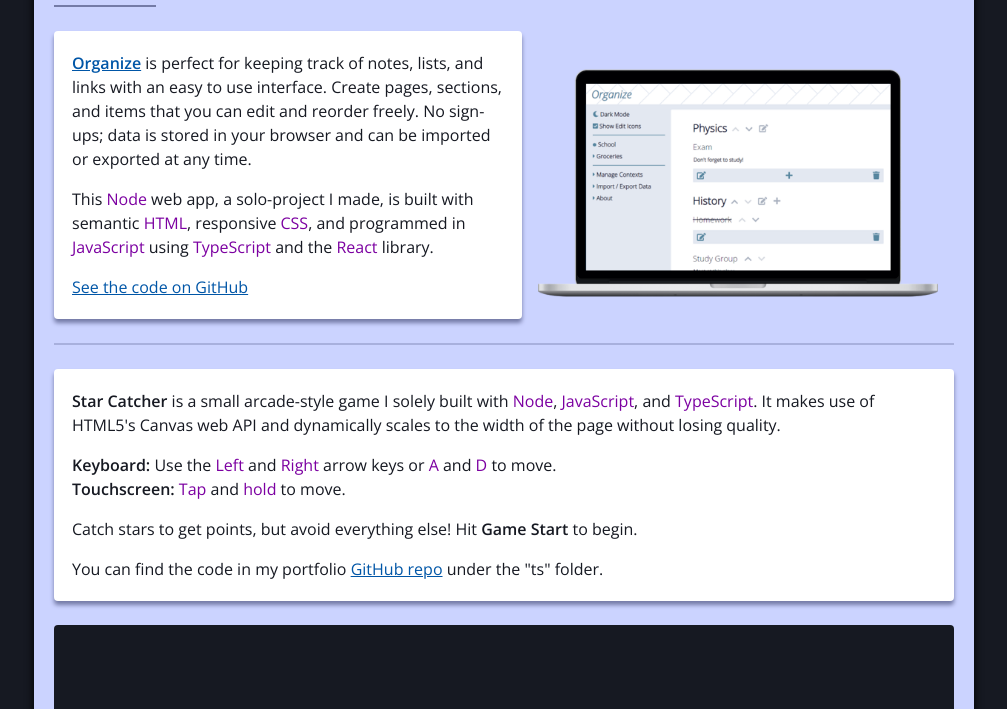
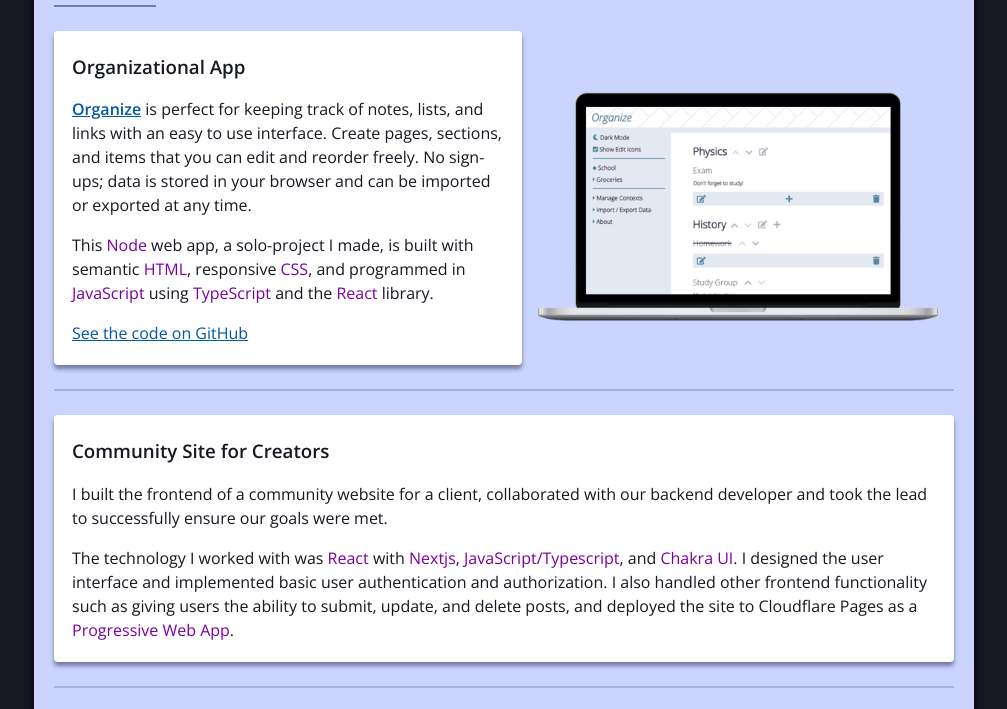
Before and after one commit to wqgc/wqgc.github.io, a website: page index.html in a window 1280 px wide. Shown: the part 598-1307 px from the top of the page, without its empty margins (136-1143 px from the left). Drawn offline with nearby package versions, Linux system fonts and the light colour scheme.

Commit message:
update portfolio projects

```diff
--- a/index.html
+++ b/index.html
@@ -70,6 +70,7 @@
                     <hr>
                     <div class='project'>
                         <div class='box'>
+                            <h3>Organizational App</h3>
                             <p>
                                 <a href='https://rashellehopkins.com/organize-app/' target='_blank' rel='noreferrer noopener'><strong>Organize</strong></a> is perfect for keeping track of notes, lists, and links with an easy to use interface.
                                 Create pages, sections, and items that you can edit and reorder freely. No sign-ups; data is stored in your browser and can be imported or exported at any time.
@@ -88,12 +89,30 @@
                         <img src='/images/orgwide.png' title='Web App Showcase' alt='Image of website on computer' width='400'/>
                     </div>
                     <hr class='divider'>
+                    <div class='project'>
+                        <div class='box'>
+                            <h3>Community Site for Creators</h3>
+                            <p>
+                                I built the frontend of a community website for a client, collaborated with our backend developer and took the lead to
+                                successfully ensure our goals were met.
+                            </p>
+                            <p>
+                                The technology I worked with was <span class='highlight'>React</span> with <span class='highlight'>Nextjs</span>,
+                                <span class='highlight'>JavaScript/Typescript</span>, and <span class='highlight'>Chakra UI</span>.
+                                I designed the user interface and implemented basic user authentication and authorization.
+                                I also handled other frontend functionality such as giving users the ability to submit, update, and delete posts,
+                                and deployed the site to Cloudflare Pages as a <span class='highlight'>Progressive Web App</span>.
+                            </p>
+                        </div>
+                    </div>
+                    <hr class='divider'>
                     <div class='project project--column'>
                         <div class='box'>
+                            <h3>Star Catcher</h3>
                             <p>
                                 <strong>Star Catcher</strong>
                                 is a small arcade-style game I solely built with <span class='highlight'>Node</span>,
-                                <span class='highlight'>JavaScript</span>, and <span class='highlight'>TypeScript</span>.
+                                <span class='highlight'>JavaScript/TypeScript</span>.
                                 It makes use of HTML5's Canvas web API and dynamically scales to the width of the page without
                                 losing quality.
                             </p>
```
